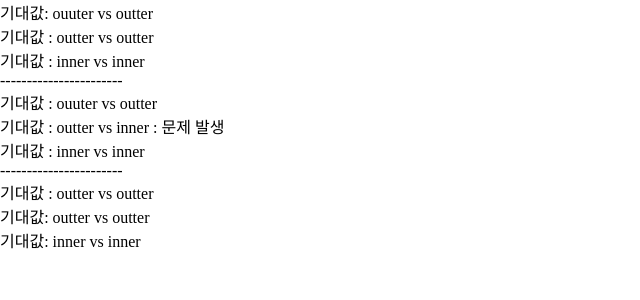
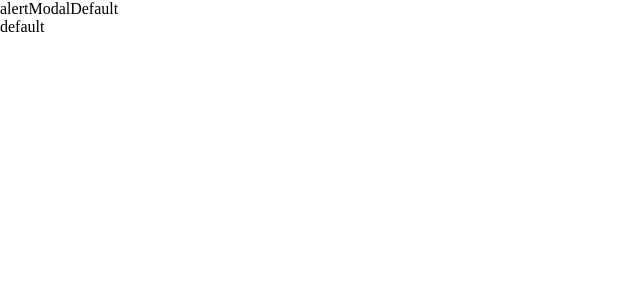
Before and after one commit to with-key/radix-component-lab, a Next.js app: page / in a window 1280 px wide. Shown: the top 300 px of the page, without its empty margins (0-640 px from the left). Built offline with nearby package versions, Linux system fonts and the light colour scheme.

Commit message:
pratice createContextScope

```diff
--- a/package.json
+++ b/package.json
@@ -11,6 +11,8 @@
   "dependencies": {
     "@radix-ui/colors": "^0.1.8",
     "@radix-ui/react-alert-dialog": "^1.0.2",
+    "@radix-ui/react-collection": "^1.0.1",
+    "@radix-ui/react-context": "^1.0.0",
     "@radix-ui/react-dialog": "^1.0.2",
     "@radix-ui/react-icons": "^1.1.1",
     "@radix-ui/react-use-previous": "^1.0.0",
--- /dev/null
+++ b/src/components/modal/AlertModal.tsx
@@ -0,0 +1,29 @@
+import * as React from "react";
+import * as Modal from "./Modal";
+
+import type { Scope } from "@radix-ui/react-context";
+import type { ModalProps } from "./Modal";
+
+type AlertModalScopeProps<P> = P & { __alertModalScope?: Scope };
+
+const useScope = Modal.createScope();
+
+export const AlertModal = (props: AlertModalScopeProps<ModalProps>) => {
+  const {
+    __alertModalScope,
+    text = "alertModalDefault",
+    ...alertModalProps
+  } = props;
+  const alertModalScope = useScope(__alertModalScope);
+  console.log(alertModalScope);
+
+  return <Modal.Modal {...alertModalScope} text={text} {...alertModalProps} />;
+};
+
+export const AlertModalContent = (props: AlertModalScopeProps<{}>) => {
+  const { __alertModalScope, ...alertModalContentProps } = props;
+  const alertModalScope = useScope(__alertModalScope);
+  return (
+    <Modal.ModalContent {...alertModalScope} {...alertModalContentProps} />
+  );
+};
--- /dev/null
+++ b/src/components/modal/Modal.tsx
@@ -0,0 +1,37 @@
+import * as React from "react";
+
+import { createContextScope, Scope } from "@radix-ui/react-context";
+
+type ModalScopeProps<P> = P & { __scopeModal?: Scope };
+export type ModalProps = {
+  children: React.ReactNode;
+  text?: string;
+};
+
+type ContextValueType = {
+  text?: string;
+};
+
+const MODAL_NAME = "Modal";
+const [createContext, createScope] = createContextScope(MODAL_NAME);
+const [Provider, useContext] = createContext<ContextValueType>(MODAL_NAME);
+
+export const Modal = (props: ModalScopeProps<ModalProps>) => {
+  const { __scopeModal, children, text = "default" } = props;
+  return (
+    <Provider scope={__scopeModal} text={text}>
+      {children}
+    </Provider>
+  );
+};
+
+const ModalContentNAme = "ModalContent";
+type ModalContentProps = {};
+
+export const ModalContent = (props: ModalScopeProps<ModalContentProps>) => {
+  const { __scopeModal } = props;
+  const context = useContext(ModalContentNAme, __scopeModal);
+  return <div>{context.text}</div>;
+};
+
+export { createScope };
--- a/src/pages/index.tsx
+++ b/src/pages/index.tsx
@@ -1,63 +1,17 @@
-import React, { useState } from "react";
-import * as Outter from "../components/context/Outter";
-import * as Inner from "../components/context/Inner";
-
-import * as Compose from "../components/context/Outter";
-
-import * as Core from "../components/solution/Core";
-import * as Branch from "../components/solution/Branch";
-
-const ComposeOutter = Compose;
-const ComposeInner = Compose;
+import * as React from "react";
+import * as AlertModal from "../components/modal/AlertModal";
+import * as Modal from "../components/modal/Modal";
 
 const App = () => {
   return (
-    <>
-      {/* 케이스 1 : 각각의 Provider가 따로 */}
-      <Outter.Root text="outter">
-        <div>
-          기대값: ouuter vs <Outter.Trigger />
-        </div>
-        <Inner.Root>
-          <div>
-            기대값 : outter vs <Outter.Trigger />
-          </div>
-          <div>
-            기대값 : inner vs <Inner.Trigger />
-          </div>
-        </Inner.Root>
-      </Outter.Root>
-      <div>-----------------------</div>
-      {/* 케이스 2 : Provider는 1개, 컴포넌트를 추상화해서 사용함 -> 문제발생*/}
-      <ComposeOutter.Root text="outter">
-        <div>
-          기대값 : ouuter vs <ComposeOutter.Trigger />
-        </div>
-        <ComposeInner.Root text="inner">
-          <div>
-            기대값 : outter vs <ComposeOutter.Trigger /> : 문제 발생
-          </div>
-          <div>
-            기대값 : inner vs <ComposeInner.Trigger />
-          </div>
-        </ComposeInner.Root>
-      </ComposeOutter.Root>
-      <div>-----------------------</div>
-      {/* 케이스 3 : 케이스 1을 추상화함 -> 문제해결 */}
-      <Core.Root text="outter">
-        <div>
-          기대값 : outter vs <Core.Trigger />
-        </div>
-        <Branch.BranchRoot text="inner">
-          <div>
-            기대값: outter vs <Core.Trigger />
-          </div>
-          <div>
-            기대값: inner vs <Branch.BranchTrigger />
-          </div>
-        </Branch.BranchRoot>
-      </Core.Root>
-    </>
+    <div>
+      <AlertModal.AlertModal>
+        <Modal.Modal>
+          <AlertModal.AlertModalContent />
+          <Modal.ModalContent />
+        </Modal.Modal>
+      </AlertModal.AlertModal>
+    </div>
   );
 };
 
```
Also changed, not shown: 1 other file (tests, documents, lock files or other folders).
